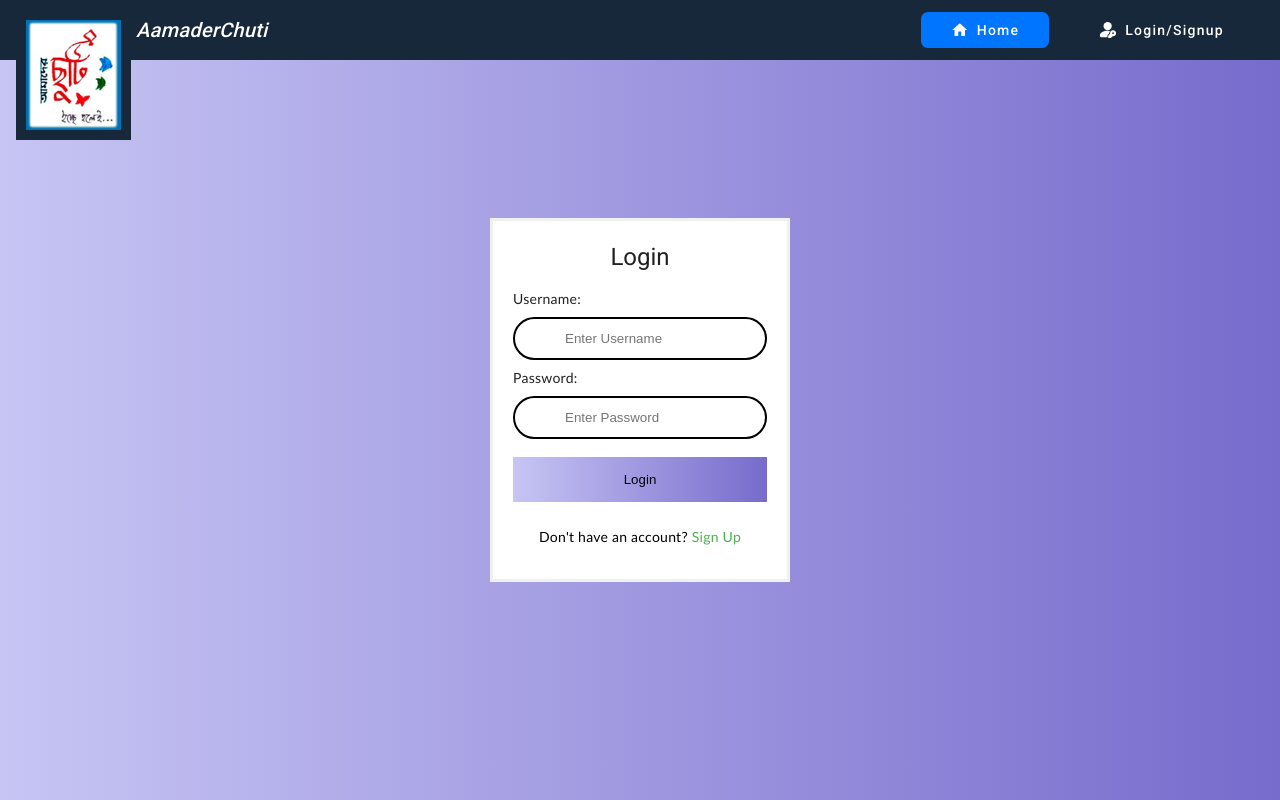
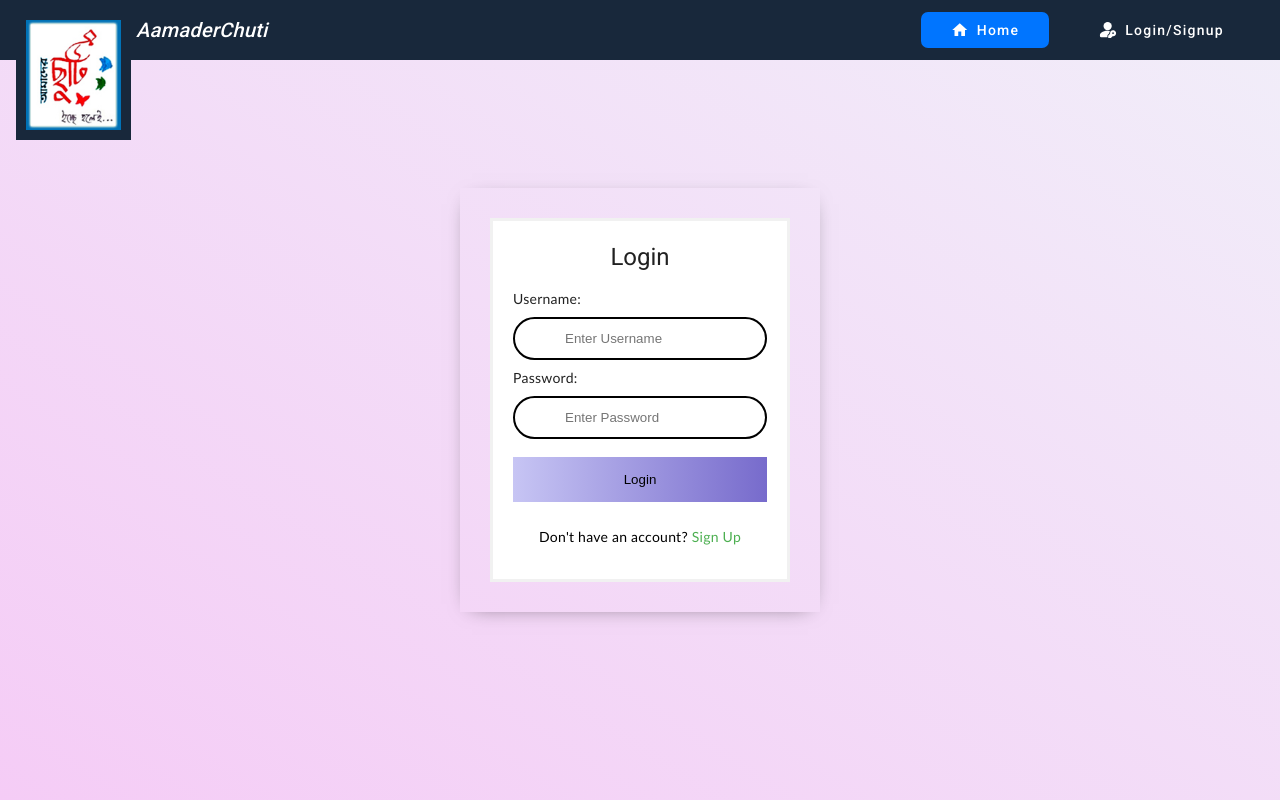
Before and after one commit to Sahil-Ahmed19/AmaderChuti, an Angular app: page /login in a window 1280 px wide. Built offline with nearby package versions, Linux system fonts and the light colour scheme.

Commit message:
background change of login and signup

```diff
--- a/src/app/auth/login/login.component.scss
+++ b/src/app/auth/login/login.component.scss
@@ -1,6 +1,6 @@
 body {
   font-family: Calibri, Helvetica, sans-serif;
-  background: linear-gradient(90deg, #C7C5F4, #776BCC);
+  background: linear-gradient(33deg, #F5CCF6, #F1EEF9);
   display: flex;
   justify-content: center;
   align-items: center;
@@ -37,7 +37,7 @@ button:hover {
 
 .container {
      padding: 30px;
-
+     box-shadow: 0 4px 21px -12px rgba(0, 0, 0, .66);
 
 }
 .container h1{
--- a/src/app/auth/signup/signup.component.scss
+++ b/src/app/auth/signup/signup.component.scss
@@ -1,6 +1,7 @@
 body {
     font-family: Calibri, Helvetica, sans-serif;
-    background: linear-gradient(90deg, #C7C5F4, #776BCC);
+   // background: linear-gradient(90deg, #C7C5F4, #776BCC);
+   background: linear-gradient(33deg, #F5CCF6, #F1EEF9);
     display: flex;
     justify-content: center;
     align-items: center;
@@ -11,6 +12,7 @@ body {
     background-color: #fff;
     padding: 30px;
     border-radius: 30px;
+    box-shadow: 0 4px 21px -12px rgba(0, 0, 0, .66);
 
   }
 
```
